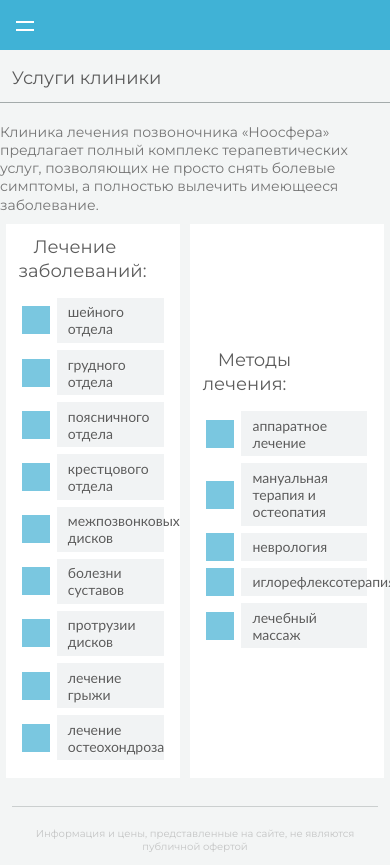
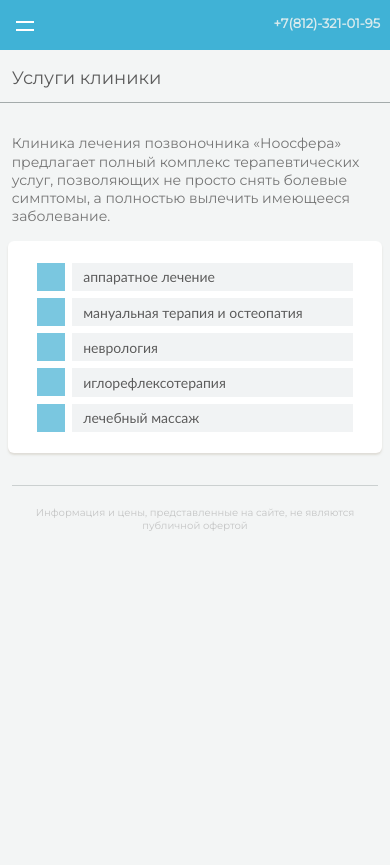
Before and after one commit to julrever/noosphere, a Vue app: page /services in a window 390 px wide. After the commit the page ends 844 px from the top, so only its background shows below. Built offline with nearby package versions, Linux system fonts and the light colour scheme; what v-viewer would draw is missing.

Commit message:
mobile version fixed

```diff
--- a/index.html
+++ b/index.html
@@ -11,6 +11,7 @@
     <div id="main">
     <nav v-bind:class="{ 'menu-opened': isActive }">
       <div class="only-mobile">
+        <a href="tel:+78123210195" id="tel">+7(812)-321-01-95</a>
       <div class="burger-container" v-on:click="isActive = !isActive">
       <div id="burger">
         <div class="bar topBar"></div>
@@ -25,6 +26,7 @@
       <li class="menu-item"><router-link to="/about"><img src="/static/images/hospital-building.png" height="15px"> &nbsp;&nbsp;&nbsp;Контакты</router-link></li>
       <li class="menu-item"><router-link to="/fordoctors"><img src="/static/images/businessman.png" height="15px"> &nbsp;&nbsp;&nbsp;Для врачей</router-link></li>
     </ul>
+
   </div>
 
       <div class="lower  hide-mobile">
@@ -46,8 +48,7 @@
       <footer><hr>Информация и цены, представленные на сайте, не являются публичной офертой</footer>
     </div>
   </div>
-  <script src="/static/js/vendor.js">
-  <script src="/static/js/app.js">
+
 
   </script>
   </body>
--- a/src/components/About.vue
+++ b/src/components/About.vue
@@ -1,7 +1,7 @@
 <template>
 <div>
 <h2>Контакты</h2><hr>
-<table>
+<table class="hide-mobile">
   <tr>
     <td width="50%"><iframe src="https://www.google.com/maps/embed?pb=!1m18!1m12!1m3!1d1370.3091786008547!2d30.26154716810745!3d59.946181511395515!2m3!1f0!2f0!3f0!3m2!1i1024!2i768!4f13.1!3m3!1m2!1s0x4696312c68ed5831%3A0x9ea8b54cb33adb3!2z0J3QntCe0KHQpNCV0KDQkCwg0LrQu9C40L3QuNC60LAg0LvQtdGH0LXQvdC40Y8g0L_QvtC30LLQvtC90L7Rh9C90LjQutCw!5e0!3m2!1sru!2sru!4v1521475877394"
       width="100%" height="300px" frameborder="0" style="border:0" allowfullscreen></iframe>
@@ -14,6 +14,15 @@
    </td>
   </tr>
 </table>
+
+<div class="only-mobile">
+<iframe src="https://www.google.com/maps/embed?pb=!1m18!1m12!1m3!1d1370.3091786008547!2d30.26154716810745!3d59.946181511395515!2m3!1f0!2f0!3f0!3m2!1i1024!2i768!4f13.1!3m3!1m2!1s0x4696312c68ed5831%3A0x9ea8b54cb33adb3!2z0J3QntCe0KHQpNCV0KDQkCwg0LrQu9C40L3QuNC60LAg0LvQtdGH0LXQvdC40Y8g0L_QvtC30LLQvtC90L7Rh9C90LjQutCw!5e0!3m2!1sru!2sru!4v1521475877394"
+  width="90%" height="200px" frameborder="0" style="border:0" allowfullscreen></iframe>
+  <br><br><div class="block"><img src="/static/images/biglogo.png" width="80%">
+    <center><br>199178, Санкт-Петербург, 14-линия В.О., д.91.
+      <br>
+      Телефон: (812) 321 01 95</center></div><br>
+</div>
 
 <div class="block">
 <lightbox id="mylightbox"
--- a/src/components/Main.vue
+++ b/src/components/Main.vue
@@ -1,7 +1,7 @@
 <template>
 <div>
 <h2>Клиника лечения позвоночника «Ноосфера»</h2><hr>
-<!--<table>
+<table class="hide-mobile">
   <tr>
     <td><iframe width="560" height="315" src="https://www.youtube.com/embed/KlY2VCmAlnE?rel=0&amp;controls=0&amp;showinfo=0"
       frameborder="0" allow="autoplay; encrypted-media" allowfullscreen></iframe>
@@ -20,7 +20,26 @@
      болезнь не отступит.</p>
    </div></td>
   </tr>
-</table>-->
+</table>
+
+<div class="only-mobile">
+<iframe width="335" height="189" src="https://www.youtube.com/embed/KlY2VCmAlnE?rel=0&amp;controls=0&amp;showinfo=0"
+  frameborder="0" allow="autoplay; encrypted-media" allowfullscreen></iframe>
+<br><br>
+<div class="block">
+<p>Клиника «Ноосфера» предлагает полный комплекс терапевтических услуг,
+позволяющих не просто снять болевые симптомы, а полностью вылечить имеющееся
+заболевание, в том числе провести лечение позвоночника в Санкт-Петербурге.
+</p><p>
+Даже малейшая боль в позвоночнике, создающая неудобство и ограничивающая ваши
+физические возможности – это первый сигнал о том, что вам необходима врачебная
+помощь. Квалифицированные специалисты клиники «Ноосфера», имеющие большой опыт
+в лечении различных заболеваний позвоночника, проконсультируют вас относительно
+причины болезни, назначат курс лечения и будут наблюдать вас до тех пор, пока
+болезнь не отступит.</p>
+</div>
+</div>
+
 <div class="block">
  <h3>Симптомы заболеваний позвоночника</h3>
  <p>Позвоночник – это стержень человеческого организма с множеством нервных окончаний, который отвечает за регулирование различных процессов жизнедеятельности. Чтобы избежать таких серьезных заболеваний, как радикулит, межпозвоночная грыжа, остеохондроз и пр., следует обращать серьезное внимание даже на, казалось бы, незначительные симптомы:</p>
--- a/src/components/Services.vue
+++ b/src/components/Services.vue
@@ -1,10 +1,10 @@
 <template>
 <div>
 <h2>Услуги клиники</h2><hr>
-<p>Клиника лечения позвоночника «Ноосфера» предлагает полный комплекс
+<p class="mobile-p">Клиника лечения позвоночника «Ноосфера» предлагает полный комплекс
     терапевтических услуг, позволяющих не просто снять болевые симптомы, а
     полностью вылечить имеющееся заболевание.</p>
-<table width="100%">
+<table width="100%" class="hide-mobile">
   <tr>
     <td width="50%"><h3>Лечение заболеваний:</h3>
     <ol class="rectangle-list">
@@ -30,6 +30,16 @@
     </td>
   </tr>
 </table>
+
+<div class="block only-mobile">
+<ol class="rectangle-list">
+  <router-link to="/services/machine#info"><li>аппаратное лечение</li></router-link>
+  <router-link to="/services/manual#info"><li>мануальная терапия и остеопатия</li></router-link>
+  <router-link to="/services/neurology#info"><li>неврология</li></router-link>
+  <router-link to="/services/needle#info"><li>иглорефлексотерапия</li></router-link>
+  <router-link to="/services/massage#info"><li>лечебный массаж</li></router-link>
+</ol>
+</div>
 
 <router-view></router-view>
 </div>
--- a/src/components/Spec.vue
+++ b/src/components/Spec.vue
@@ -1,7 +1,7 @@
 <template>
 <div>
 <h2>Специалисты</h2><hr>
-<table width="100%" class="spec">
+<table width="100%" class="spec hide-mobile">
   <tr>
     <td class="no-spec"></td>
     <td><div><img src="/static/images/tcoy.jpg">
@@ -51,5 +51,56 @@
     <br>Медицинская сестра</div></td>
   </tr>
 </table>
+
+<div class="only-mobile">
+<div class="block"><img src="/static/images/tcoy.jpg">
+  <br><strong>Цой Лаврентий Валентинович</strong>
+<br>Руководитель клиники
+<br>Врач высшей категории</div>
+
+<div class="block"><img src="/static/images/Sharonova.jpg">
+  <br><strong>Шаронова Валерия Петровна</strong>
+<br>Главный врач</div>
+
+<div class="block"><img src="/static/images/chayka.jpg">
+  <br><strong>Чайка Александр Валентинович</strong>
+<br>Анестезиология - реанимация
+<br>11 лет практики</div>
+
+<div class="block"><img src="/static/images/Koshkin.jpg">
+  <br><strong>Кошкин Владимир Владимирович</strong>
+<br>Врач-остеопат,
+<br>травматолог-ортопед</div>
+
+<div class="block"><img src="/static/images/mikhaillov.jpg">
+  <br><strong>Михайлов Виктор Юрьевич</strong>
+<br>Функциональная диагностика
+<br>24 года практики
+<br>Врач высшей категории</div>
+
+<div class="block"><img src="/static/images/gukova.jpg">
+  <br><strong>Жукова Юлия Владимировна</strong>
+<br>Физиотерапевт
+<br>23 года практики</div>
+
+<div class="block"><img src="/static/images/sadchikova.jpg">
+  <br><strong>Садчикова Оксана Александровна</strong>
+<br>Психотерапевт
+<br>23 года практики</div>
+
+<div class="block"><img src="/static/images/dmiterko.jpg">
+  <br><strong>Дмытерко Ирина Константиновна</strong>
+<br>Администратор</div>
+
+<div class="block"><img src="/static/images/grak.jpg">
+  <br><strong>Грак Александр Юрьевич</strong>
+<br>Врач мануальный терапевт,
+<br>массажист</div>
+
+<div class="block"><img src="/static/images/dergileva.jpg">
+  <br><strong>Дергилёва Ирина Васильевна</strong>
+<br>Медицинская сестра</div>
+</div>
+
 </div>
 </template>
--- a/src/main.js
+++ b/src/main.js
@@ -5,6 +5,7 @@ import App from './App'
 import router from './router'
 import Viewer from 'v-viewer'
   Vue.use(Viewer)
+
 
 new Vue({
   el: '#main',
--- a/static/css/main.css
+++ b/static/css/main.css
@@ -565,4 +565,15 @@ nav {
          transition-delay: 0.1s;
 }
 
+#tel
+{
+  top:17px;
+  right: 10px;
+  position: fixed;
+  text-align: right;
 }
+
+.mobile-p{
+  padding:3%;
+}
+}
```
Also changed, not shown: static/images/tcoy.jpg, 12 other files (tests, documents, lock files or other folders).
